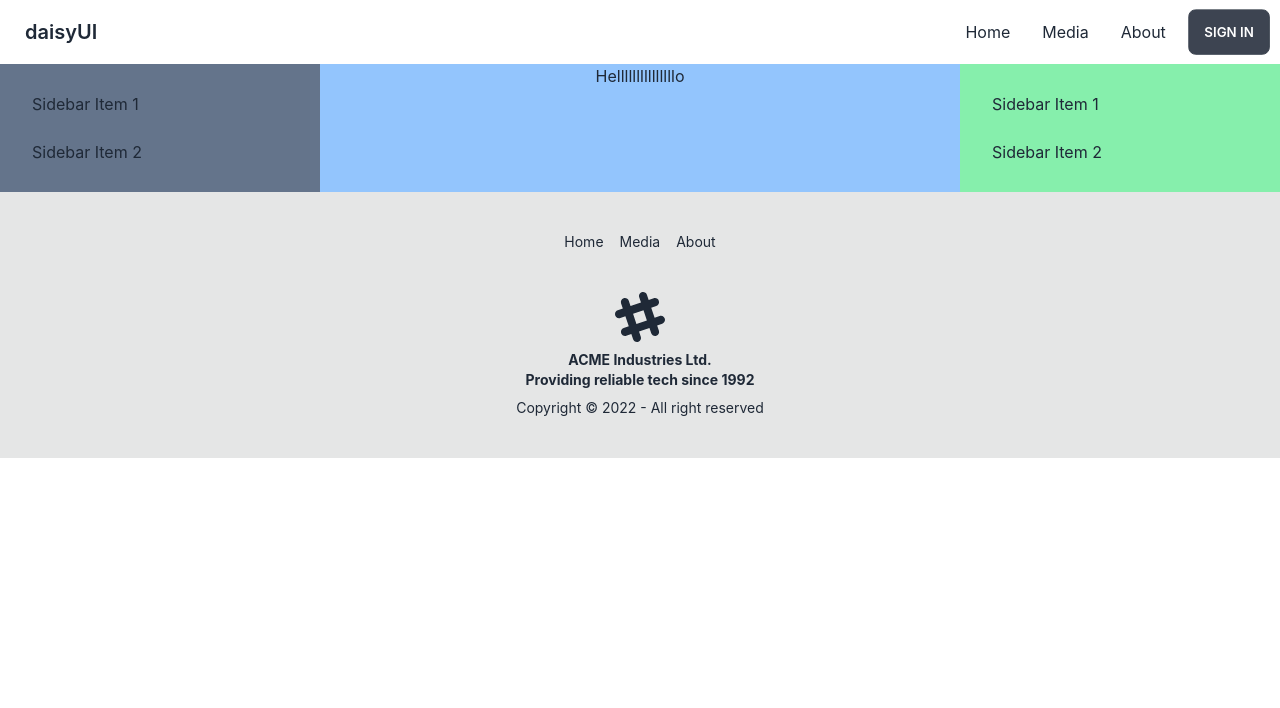
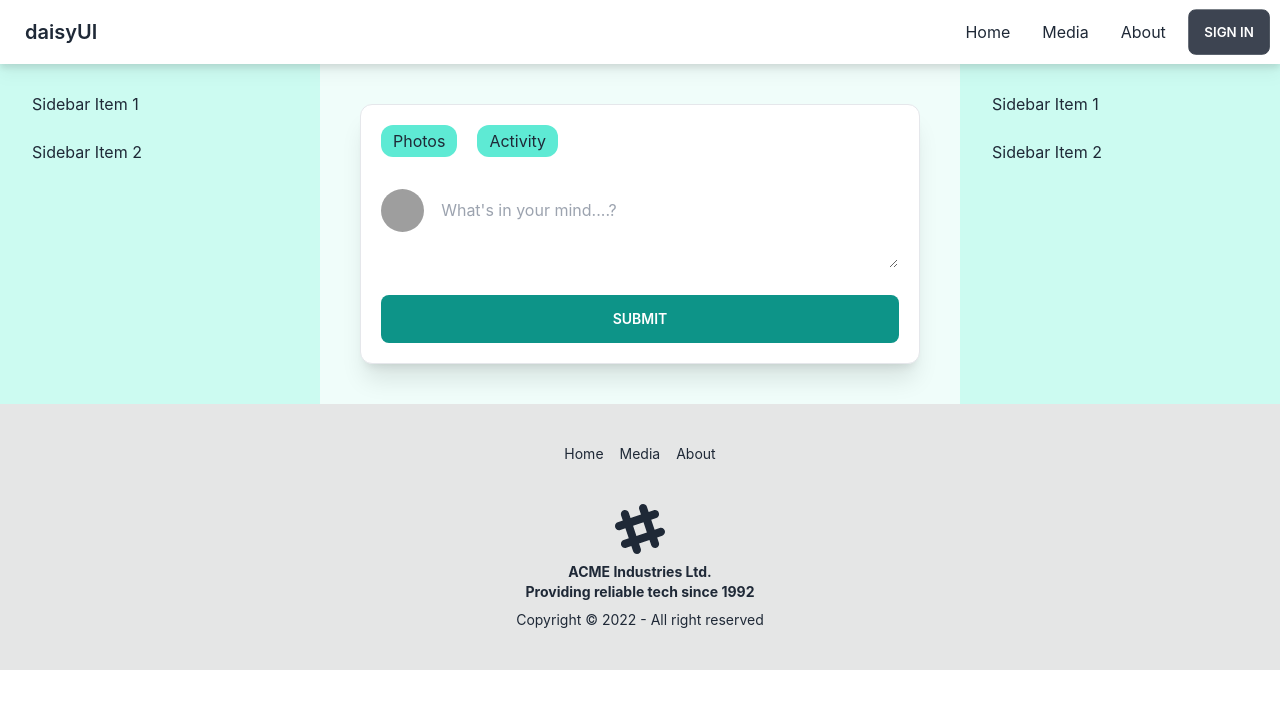
Before and after one commit to Syeda-Aisha-Ahmad/social-media, a React (Create React App) app: page / in a window 1280 px wide. Shown: the top 708 px of the page. Built offline with nearby package versions, Linux system fonts and the light colour scheme; grey boxes are pictures that could not be loaded.

Commit message:
add post section created on home

```diff
--- a/src/Pages/Home/Home/Home.js
+++ b/src/Pages/Home/Home/Home.js
@@ -1,12 +1,10 @@
 import React from 'react';
-import Main from '../../../Routes/Main/Main';
-import Footer from '../../../Shared/Footer/Footer';
-import Nav from '../../../Shared/Nav/Nav';
+import Post from './Post/Post';
 
 const Home = () => {
     return (
         <div>
-            <h1>Helllllllllllllllo</h1>
+            <Post></Post>
         </div>
     );
 };
--- /dev/null
+++ b/src/Pages/Home/Home/Post/Post.js
@@ -0,0 +1,27 @@
+import React from 'react';
+
+const Post = () => {
+    return (
+        <div>
+            <div className='m-10 p-5 bg-white rounded-xl border shadow-xl'>
+                <div>
+                    <div className='flex mb-8'>
+                        <div className='px-3 py-1 mr-5 text-center rounded rounded-xl bg-teal-300 '><span>Photos</span></div>
+                        <div className='px-3 py-1 mr-5 text-center rounded rounded-xl bg-teal-300'><span>Activity</span></div>
+                    </div>
+                    <div className='flex'>
+                        <div className="w-1/12 ">
+                            <img className='rounded-full' src="https://placeimg.com/80/80/people" />
+                        </div>
+                        <div className="w-11/12 ">
+                            <textarea name='post' className="h-20 textarea w-full text-base focus:outline-none overflow-auto resize-y " placeholder="What's in your mind....?"></textarea>
+                        </div>
+                    </div>
+                </div>
+                <button className='btn mt-5 w-full bg-teal-600 border-none'>Submit</button>
+            </div>
+        </div>
+    );
+};
+
+export default Post;
--- a/src/Routes/Main/Main.js
+++ b/src/Routes/Main/Main.js
@@ -9,7 +9,7 @@ const Main = () => {
             <Nav></Nav>
             <div className='flex'>
                 {/* left side bar */}
-                <div className='lg:w-3/12 hidden lg:block bg-slate-500 '>
+                <div className='lg:w-3/12 hidden lg:block bg-teal-100 '>
                     <ul className="menu p-4 text-base-content">
                         <li><a>Sidebar Item 1</a></li>
                         <li><a>Sidebar Item 2</a></li>
@@ -17,12 +17,12 @@ const Main = () => {
                 </div>
 
                 {/* Contents */}
-                <div className='lg:w-6/12 w-full bg-blue-300'>
+                <div className='lg:w-6/12 w-full bg-teal-50'>
                     <Outlet></Outlet>
                 </div>
 
                 {/* right side bar */}
-                <div className='lg:w-3/12 hidden lg:block bg-green-300'>
+                <div className='lg:w-3/12 hidden lg:block bg-teal-100'>
                     <ul className="menu p-4 text-base-content">
                         <li><a>Sidebar Item 1</a></li>
                         <li><a>Sidebar Item 2</a></li>
--- a/src/Shared/Nav/Nav.js
+++ b/src/Shared/Nav/Nav.js
@@ -3,7 +3,7 @@ import { Link } from 'react-router-dom';
 
 const Nav = () => {
     return (
-        <div className="navbar bg-base-100">
+        <div className="navbar bg-base-100 drop-shadow-lg">
             <div className="navbar-start">
                 <a className="btn btn-ghost normal-case text-xl">daisyUI</a>
             </div>
```
